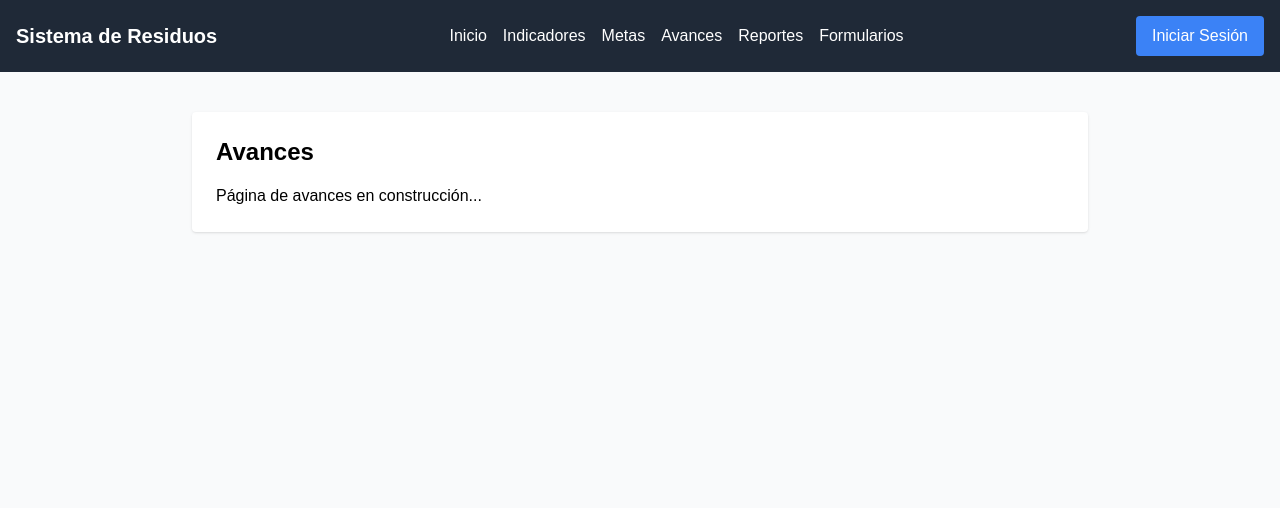
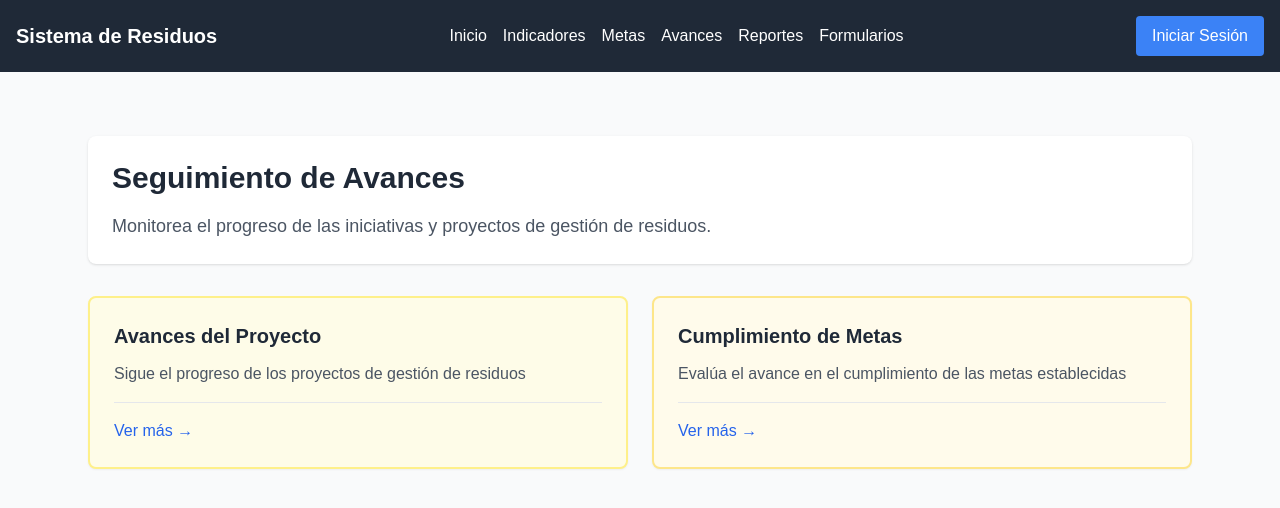
Before and after one commit to Carlostavo/new, a Next.js app: page /avances in a window 1280 px wide. Shown: the top 508 px of the page. Built offline with nearby package versions, Linux system fonts and the light colour scheme; no server answers.

Commit message:
Update avances.jsx

```diff
--- a/pages/avances.jsx
+++ b/pages/avances.jsx
@@ -1,15 +1,64 @@
 import { useState } from "react";
 import Navbar from "../components/Navbar";
+import EditableCard from "../components/EditableCard";
+import EditableText from "../components/EditableText";
 
 export default function Avances() {
   const [isEditing, setIsEditing] = useState(false);
 
+  const handleSave = (newValue) => {
+    console.log("Texto guardado:", newValue);
+  };
+
+  const cardData = [
+    {
+      title: "Avances del Proyecto",
+      description: "Sigue el progreso de los proyectos de gestión de residuos",
+      bgColor: "bg-yellow-50",
+      borderColor: "border-yellow-200"
+    },
+    {
+      title: "Cumplimiento de Metas",
+      description: "Evalúa el avance en el cumplimiento de las metas establecidas",
+      bgColor: "bg-amber-50",
+      borderColor: "border-amber-200"
+    }
+  ];
+
   return (
     <div>
       <Navbar onToggleEdit={setIsEditing} />
-      <main className="max-w-4xl mx-auto mt-10 p-6 bg-white shadow rounded">
-        <h1 className="text-2xl font-bold mb-4">Avances</h1>
-        <p>Página de avances en construcción...</p>
+      <main className="max-w-6xl mx-auto mt-10 p-6">
+        <div className="mb-8 bg-white p-6 rounded-lg shadow">
+          <EditableText
+            text="Seguimiento de Avances"
+            tag="h1"
+            isEditing={isEditing}
+            onSave={handleSave}
+            className="text-3xl font-bold text-gray-800 mb-4"
+          />
+          <EditableText
+            text="Monitorea el progreso de las iniciativas y proyectos de gestión de residuos."
+            tag="p"
+            isEditing={isEditing}
+            onSave={handleSave}
+            className="text-lg text-gray-600"
+          />
+        </div>
+
+        <div className="grid grid-cols-1 md:grid-cols-2 gap-6">
+          {cardData.map((card, index) => (
+            <EditableCard
+              key={index}
+              title={card.title}
+              description={card.description}
+              bgColor={card.bgColor}
+              borderColor={card.borderColor}
+              isEditing={isEditing}
+              onSave={handleSave}
+            />
+          ))}
+        </div>
       </main>
     </div>
   );
```
